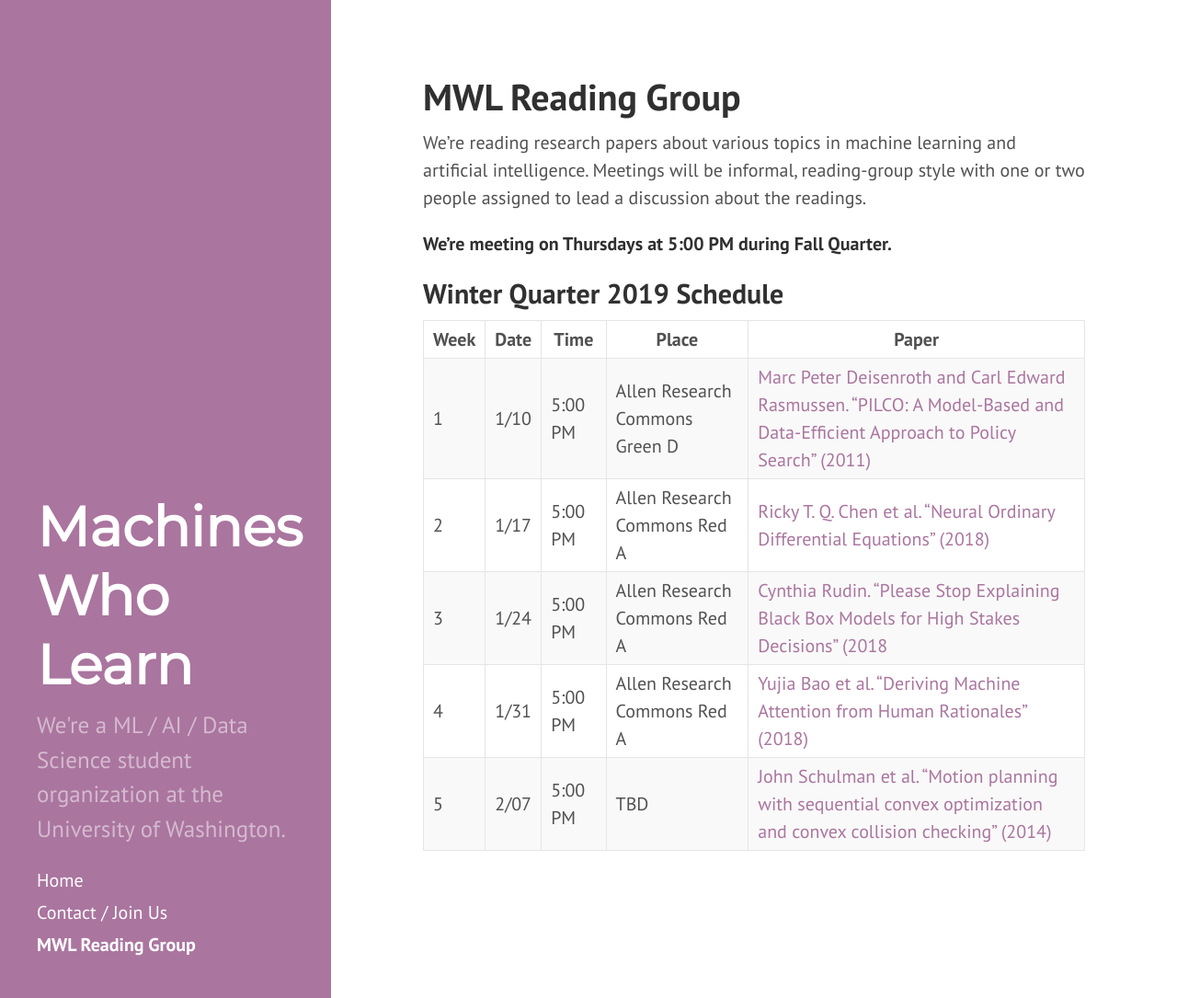
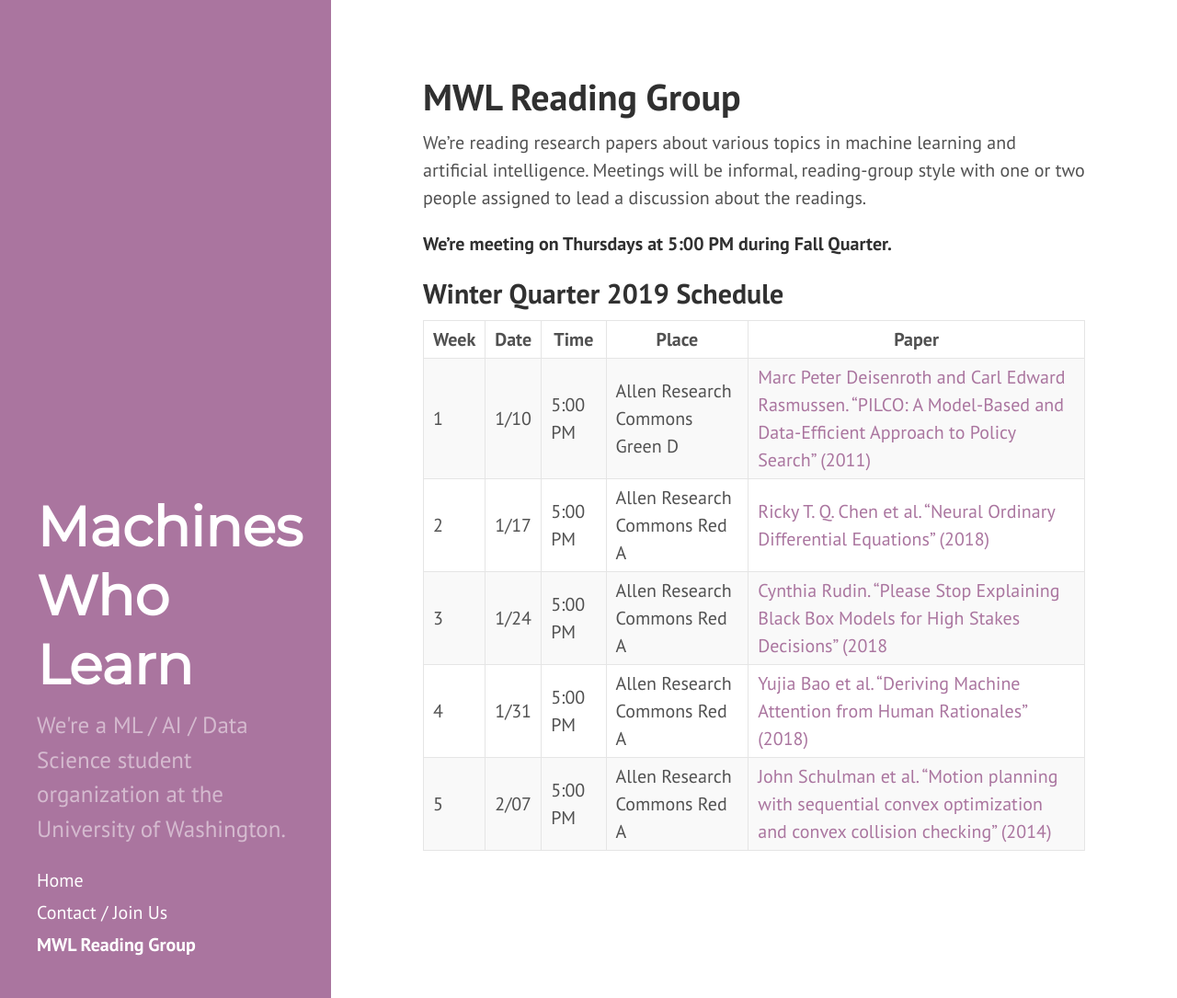
Before and after one commit to MachinesWhoLearn/machineswholearn.github.io, a Jekyll site: the page built from mwl_reading_group.md, in a window 1280 px wide and 1085 px high. Shown: the whole window at 92% size. Built offline with Jekyll 4.4.1, drawn with Linux system fonts in a browser that asks for light colours.

Commit message:
Update mwl_reading_group.md

```diff
--- a/mwl_reading_group.md
+++ b/mwl_reading_group.md
@@ -17,4 +17,4 @@ or two people assigned to lead a discussion about the readings.
 | 2 | 1/17 | 5:00 PM | Allen Research Commons Red A | [Ricky T. Q. Chen et al. "Neural Ordinary Differential Equations" (2018)](https://arxiv.org/abs/1806.07366) |
 | 3 | 1/24 | 5:00 PM | Allen Research Commons Red A | [Cynthia Rudin. "Please Stop Explaining Black Box Models for High Stakes Decisions" (2018](https://arxiv.org/abs/1811.10154) |
 | 4 | 1/31 | 5:00 PM | Allen Research Commons Red A | [Yujia Bao et al. "Deriving Machine Attention from Human Rationales" (2018)](https://arxiv.org/abs/1808.09367) |
-| 5 | 2/07 | 5:00 PM | TBD | [John Schulman et al. "Motion planning with sequential convex optimization and convex collision checking" (2014)](https://people.eecs.berkeley.edu/~pabbeel/papers/2014-IJRR-trajopt.pdf) |
+| 5 | 2/07 | 5:00 PM | Allen Research Commons Red A | [John Schulman et al. "Motion planning with sequential convex optimization and convex collision checking" (2014)](https://people.eecs.berkeley.edu/~pabbeel/papers/2014-IJRR-trajopt.pdf) |
```
